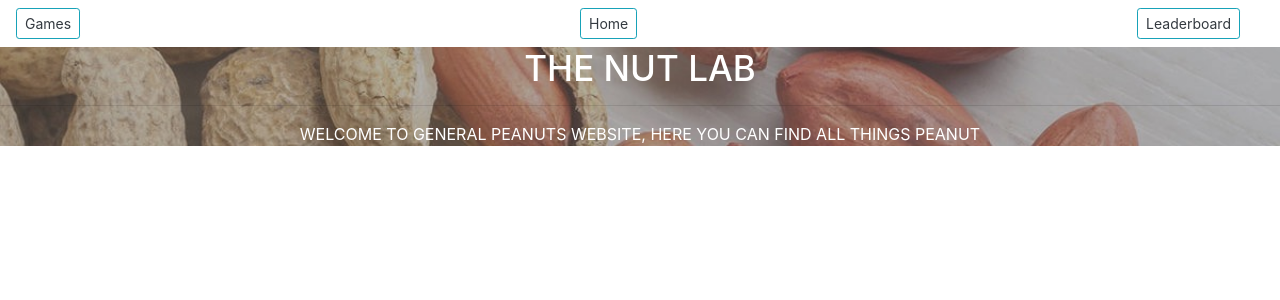
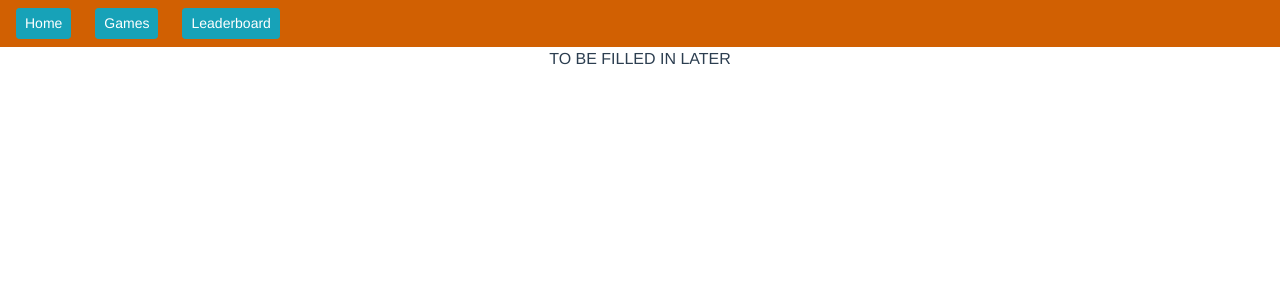
Before and after one commit to EthanGriffee/yt-tos-vue, a Vue app: page /players/1 in a window 1280 px wide. Before the commit this address led to /home. Shown: the top 300 px of the page. Built offline with nearby package versions, Linux system fonts and the light colour scheme; no server answers.

Commit message:
added layout of player profile

```diff
--- a/src/App.vue
+++ b/src/App.vue
@@ -1,5 +1,5 @@
 <template>
-  <div>
+  <div id=app>
     <NavBar> </NavBar>
     <router-view>
     </router-view>
@@ -25,6 +25,5 @@ export default {
   -moz-osx-font-smoothing: grayscale;
   text-align: center;
   color: #2c3e50;
-  margin-top: 60px;
 }
 </style>
--- a/src/components/GameList.vue
+++ b/src/components/GameList.vue
@@ -2,7 +2,7 @@
   <div>
     <div>
         <div v-for="game in games" :key="game.id">
-          <div class=row>
+          <div class="row ml-4">
             <div @click="goToGame(game.id)">{{game.id}} </div>
           </div>
         </div>
--- a/src/components/Home.vue
+++ b/src/components/Home.vue
@@ -5,8 +5,9 @@
             <div class="header-content">
                 <div class="header-content-inner">
                     <h1 style="font-size: 35px;">THE NUT LAB</h1>
+                    <iframe width="600" height="340" src="https://www.youtube.com/embed/videoseries?list=UU1_ltvjwtMaV72xAAJmgaKg" frameborder="0" allowfullscreen></iframe>
+                    <p>WELCOME TO GENERAL PEANUTS WEBSITE, HERE YOU CAN FIND ALL THINGS PEANUT</p>
                     <hr>
-                    <p>WELCOME TO GENERAL PEANUTS WEBSITE, HERE YOU CAN FIND ALL THINGS PEANUT</p>
                 </div>
             </div>
         </header>
--- a/src/components/Leaderboards.vue
+++ b/src/components/Leaderboards.vue
@@ -15,7 +15,7 @@
                 </tr>
             </thead>
         <tbody v-for="stat in stats" :key="stat.player.name">
-          <th> {{stat.player.name}} </th>
+          <th @click="goToPlayer(stat.player.name)"> {{stat.player.name}} </th>
           <th> {{stat.games_played}} </th>
           <th> {{stat.games_won}} </th>
           <th> {{stat.games_lost}} </th>
@@ -58,6 +58,9 @@ export default {
         } catch (error) {
             console.error(error)
         }
+    },
+    goToPlayer(name) {
+      this.$router.push({name:'playerProfile',params:{name:name}})
     },
     sortHelp(name) {
       let comp, comp2
--- a/src/components/NavBar.vue
+++ b/src/components/NavBar.vue
@@ -1,8 +1,16 @@
 <template>
-  <div class=navbar>
-    <router-link class="btn btn-sm btn-outline-info text-dark float-right mr-4" to="/games"> Games </router-link>
-    <router-link class="btn btn-sm btn-outline-info text-dark float-right mr-4" to="/"> Home </router-link>
-    <router-link class="btn btn-sm btn-outline-info text-dark float-right mr-4" to="/leaderboard"> Leaderboard </router-link>
+  <div class="navbar navbar-expand-sm">
+        <ul class="nav navbar-nav">
+            <li class="nav-item">
+                <router-link class="btn btn-sm btn-info text-white mr-4" to="/"> Home </router-link>
+            </li>
+            <li class="nav-item">
+                <router-link class="btn btn-sm btn-info text-white mr-4" to="/games"> Games </router-link>
+            </li>
+            <li class="nav-item">
+                <router-link class="btn btn-sm btn-info text-white mr-4" to="/leaderboard"> Leaderboard </router-link>
+            </li>
+        </ul>
     </div>
 </template>
 
@@ -11,3 +19,9 @@ export default {
   name: 'navbar'
 }
 </script>
+
+<style>
+.navbar {
+  background-color: #D16002;
+}
+</style>
--- a/src/components/PlayerProfile.vue
+++ b/src/components/PlayerProfile.vue
@@ -1,3 +1,41 @@
 <template>
+  <div>
+    <div>
+        <div>
+         TO BE FILLED IN LATER
+        </div>
+    </div>
+    </div>
+</template>
 
-</template>
+<script>
+export default {
+  data() {
+    return {
+        player: "",
+        name:this.$route.params.name
+    }
+  },
+  name: 'playerprofile',
+  created () {
+    // fetch the data when the view is created and the data is
+    // already being observed
+    this.getPlayedGames()
+  },
+  watch: {
+    // call again the method if the route changes
+    '$route': 'getPlayedGames'
+  },
+  methods: {
+    async getPlayedGames() {
+        try {
+            const response = await fetch('http://localhost:8080/pi/players/' + this.name)
+            const data = await response.json()
+            this.player = data
+        } catch (error) {
+            console.error(error)
+        }
+    }
+  }
+}
+</script>
--- a/src/main.js
+++ b/src/main.js
@@ -5,6 +5,7 @@ import GameList from './components/GameList.vue'
 import Home from './components/Home.vue'
 import VueRouter from 'vue-router'
 import Leaderboards from './components/Leaderboards.vue'
+import PlayerProfile from './components/PlayerProfile.vue'
 
 import "bootstrap";
 // import { library } from "@fortawesome/fontawesome-svg-core";
@@ -40,6 +41,11 @@ const router = new VueRouter({
     {
       path:"/leaderboard",
       component: Leaderboards
+    },
+    {
+      path: "/players/:name",
+      component: PlayerProfile,
+      name: "playerProfile"
     }
   ]
 })
```
